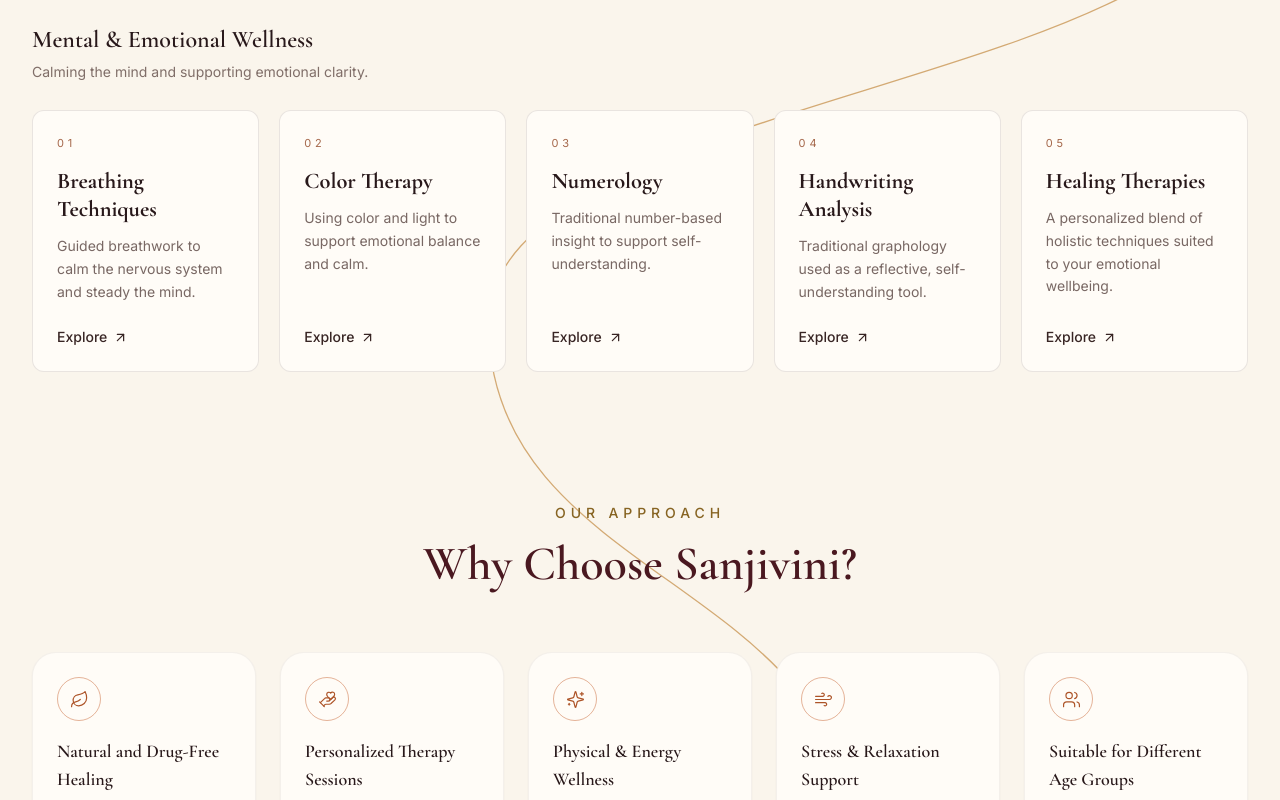
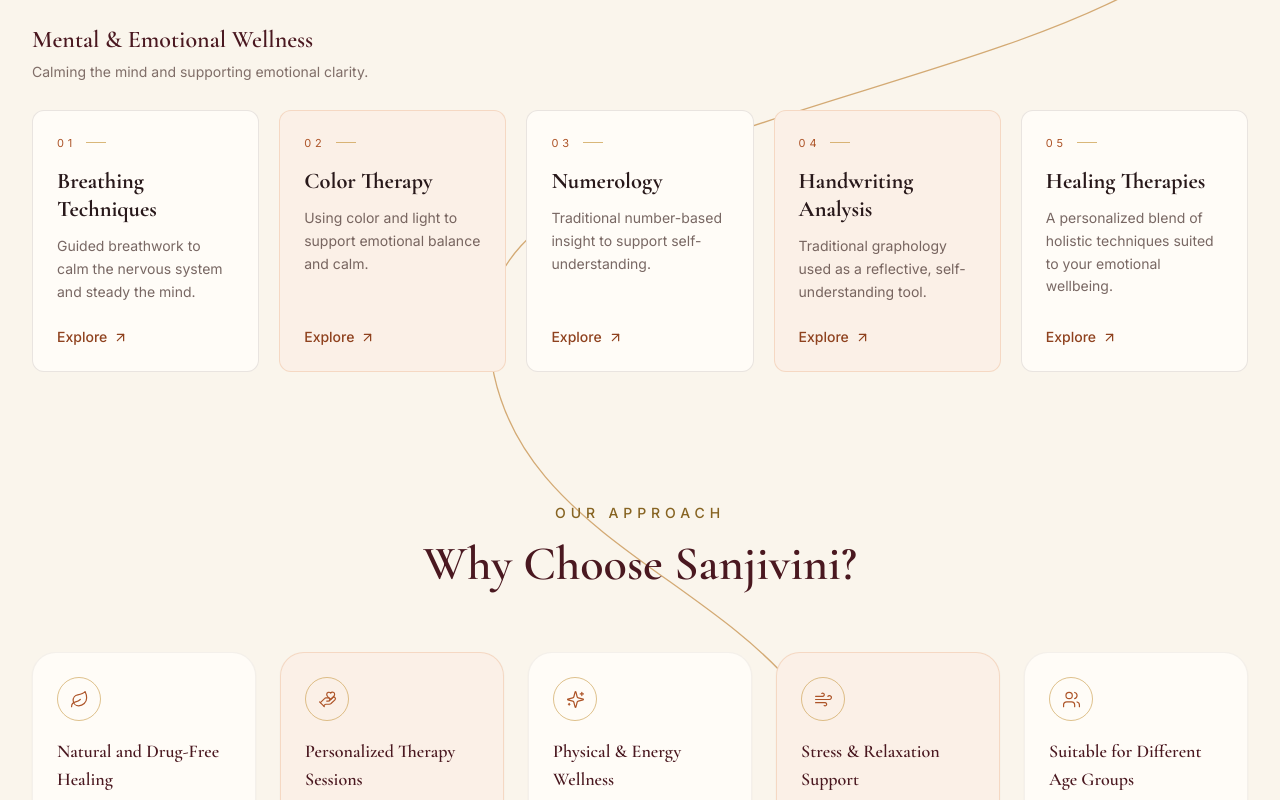
Before and after one commit to pranavsrini123/heal, a React (Vite) app: page / in a window 1280 px wide. Shown: the part 1520-2320 px from the top of the page. Built offline with nearby package versions, Linux system fonts and the light colour scheme.

Commit message:
Warm colour accents in therapy and Why Choose sections

```diff
--- a/src/components/sections/Therapies.tsx
+++ b/src/components/sections/Therapies.tsx
@@ -5,6 +5,10 @@
 import { TherapyModal } from "./TherapyModal";
 
 const categoryOrder: TherapyCategory[] = ["physical", "mental"];
+
+// A faint terracotta wash on one or two cards per row — enough warmth to
+// break the monotone without turning the cards into a colour scheme.
+const TINTED: Record<TherapyCategory, number[]> = { physical: [2], mental: [1, 3] };
 
 export function Therapies() {
   const [selected, setSelected] = useState<Therapy | null>(null);
@@ -25,7 +29,7 @@
               <div key={category}>
                 <div className="mb-5 flex items-end justify-between gap-4 sm:mb-7">
                   <div className="flex flex-col gap-1.5">
-                    <h3 className="font-display text-xl font-semibold text-ink-900 sm:text-2xl">
+                    <h3 className="font-display text-xl font-semibold text-wine-800 sm:text-2xl">
                       {therapyCategories[category].title}
                     </h3>
                     <p className="font-sans text-sm text-ink-700/70">{therapyCategories[category].description}</p>
@@ -49,7 +53,7 @@
                 <ul className="-mx-1 flex snap-x snap-mandatory scroll-px-1 gap-3 overflow-x-auto overscroll-x-contain px-1 pb-2 pt-1 [scrollbar-width:none] [-webkit-overflow-scrolling:touch] md:-mx-8 md:-mt-2 md:scroll-px-8 md:gap-4 md:px-8 md:pb-3 md:pt-2 xl:mx-0 xl:mt-0 xl:grid xl:grid-cols-5 xl:gap-5 xl:overflow-visible xl:px-0 xl:pb-0 xl:pt-0 [&::-webkit-scrollbar]:hidden">
                   {items.map((therapy, index) => (
                     <li key={therapy.id} className="w-[86%] max-w-[320px] shrink-0 snap-start md:w-[280px] md:max-w-none xl:w-auto">
-                      <TherapyCard therapy={therapy} index={index} onSelect={setSelected} />
+                      <TherapyCard therapy={therapy} index={index} onSelect={setSelected} tinted={TINTED[category].includes(index)} />
                     </li>
                   ))}
                 </ul>
--- a/src/components/sections/TherapyCard.tsx
+++ b/src/components/sections/TherapyCard.tsx
@@ -7,6 +7,8 @@
   therapy: Therapy;
   index: number;
   onSelect: (therapy: Therapy) => void;
+  /** One or two cards per row carry a faint terracotta wash. */
+  tinted?: boolean;
 }
 
 /**
@@ -14,7 +16,7 @@
  * "Explore" cue. Opening it reveals the full details and the WhatsApp
  * enquiry (see TherapyModal) — nothing else competes on the card itself.
  */
-export function TherapyCard({ therapy, index, onSelect }: TherapyCardProps) {
+export function TherapyCard({ therapy, index, onSelect, tinted = false }: TherapyCardProps) {
   // Phones: cards stay completely still — no entrance movement.
   const phone = useMediaQuery("(max-width: 767px)");
 
@@ -29,14 +31,15 @@
       // revealed too (it is only partly on screen).
       viewport={{ once: true, amount: 0.05 }}
       transition={{ duration: 0.7, delay: index * 0.06, ease: [0.22, 1, 0.36, 1] }}
-      className="group flex h-full w-full flex-col items-start rounded-xl border border-ink-900/10 bg-cream-50 p-5 text-left transition-[border-color,transform,box-shadow] duration-500 active:border-clay-400/50 min-[375px]:p-6 [@media(hover:hover)]:hover:-translate-y-1 hover:border-clay-400/50 hover:shadow-soft focus-visible:outline focus-visible:outline-2 focus-visible:outline-offset-2 focus-visible:outline-clay-400"
+      className={`group flex h-full w-full flex-col items-start rounded-xl border p-5 ${tinted ? "border-clay-200/70 bg-clay-50" : "border-ink-900/10 bg-cream-50"} text-left transition-[border-color,transform,box-shadow] duration-500 active:border-clay-400/50 min-[375px]:p-6 [@media(hover:hover)]:hover:-translate-y-1 hover:border-clay-400/50 hover:shadow-soft focus-visible:outline focus-visible:outline-2 focus-visible:outline-offset-2 focus-visible:outline-clay-400`}
     >
-      <span className="font-sans text-[11px] tracking-widest2 text-clay-600/80">
+      <span className="flex items-center gap-2.5 font-sans text-[11px] tracking-widest2 text-clay-500">
         {String(index + 1).padStart(2, "0")}
+        <span className="h-px w-5 bg-saffron-400/70" aria-hidden="true" />
       </span>
       <h4 className="mt-2 font-display text-[1.3rem] sm:mt-4 sm:text-[1.4rem] font-bold leading-tight text-ink-900">{therapy.name}</h4>
       <p className="mt-2 flex-1 font-sans text-sm sm:mt-3 leading-relaxed text-ink-700/75">{therapy.shortDescription}</p>
-      <span className="mt-4 inline-flex sm:mt-6 items-center gap-1.5 font-sans text-sm font-medium text-ink-800 transition-colors group-hover:text-clay-600">
+      <span className="mt-4 inline-flex sm:mt-6 items-center gap-1.5 font-sans text-sm font-medium text-clay-600 transition-colors group-hover:text-clay-700">
         Explore
         <ArrowUpRight
           size={15}
--- a/src/components/sections/WhyChoose.tsx
+++ b/src/components/sections/WhyChoose.tsx
@@ -41,16 +41,15 @@
                 <motion.div
                   whileHover={{ y: -4 }}
                   transition={{ type: "spring", stiffness: 300, damping: 20 }}
-                  className="flex h-full flex-row items-start gap-4 rounded-3xl bg-cream-50 p-5 shadow-sm sm:flex-col sm:p-6 hover:shadow-soft border border-ink-900/5 hover:border-saffron-300/40 transition-shadow duration-300"
+                  className={`flex h-full flex-row items-start gap-4 rounded-3xl border p-5 shadow-sm transition-shadow duration-300 hover:border-saffron-400/50 hover:shadow-soft sm:flex-col sm:p-6 ${index % 2 === 1 ? "border-clay-200/70 bg-clay-50" : "border-ink-900/5 bg-cream-50"}`}
                 >
-                  {/* Icon rendered as a gold line-mark on a quiet forest
-                      chip — gold as an accent stroke, not a fill, keeping
-                      the color rare and deliberate rather than decorative. */}
-                  <span className="flex h-11 w-11 shrink-0 items-center justify-center rounded-full border border-clay-400/50 text-clay-500">
+                  {/* Terracotta line icon inside a fine muted-gold ring — an
+                      accent stroke, never a filled colour chip. */}
+                  <span className="flex h-11 w-11 shrink-0 items-center justify-center rounded-full border border-saffron-400/60 text-clay-500">
                     <Icon size={19} strokeWidth={1.5} />
                   </span>
                   <div>
-                    <h3 className="font-display text-[1.1rem] sm:text-lg font-semibold text-ink-900 leading-snug">
+                    <h3 className="font-display text-[1.1rem] sm:text-lg font-semibold text-wine-800 leading-snug">
                       {item.title}
                     </h3>
                     <p className="mt-1.5 font-sans text-sm sm:mt-2 text-ink-700/75 leading-relaxed">{item.description}</p>
--- a/tailwind.config.ts
+++ b/tailwind.config.ts
@@ -34,6 +34,8 @@
           800: "#4a1820", // section headings
         },
         clay: {
+          50: "#fbf0e7", // the faintest terracotta wash — for one or two tinted cards
+          100: "#f6e3d4",
           200: "#f3cfb4",
           300: "#e3a174",
           400: "#c96a3a", // burnt terracotta — main accent CTA
```
